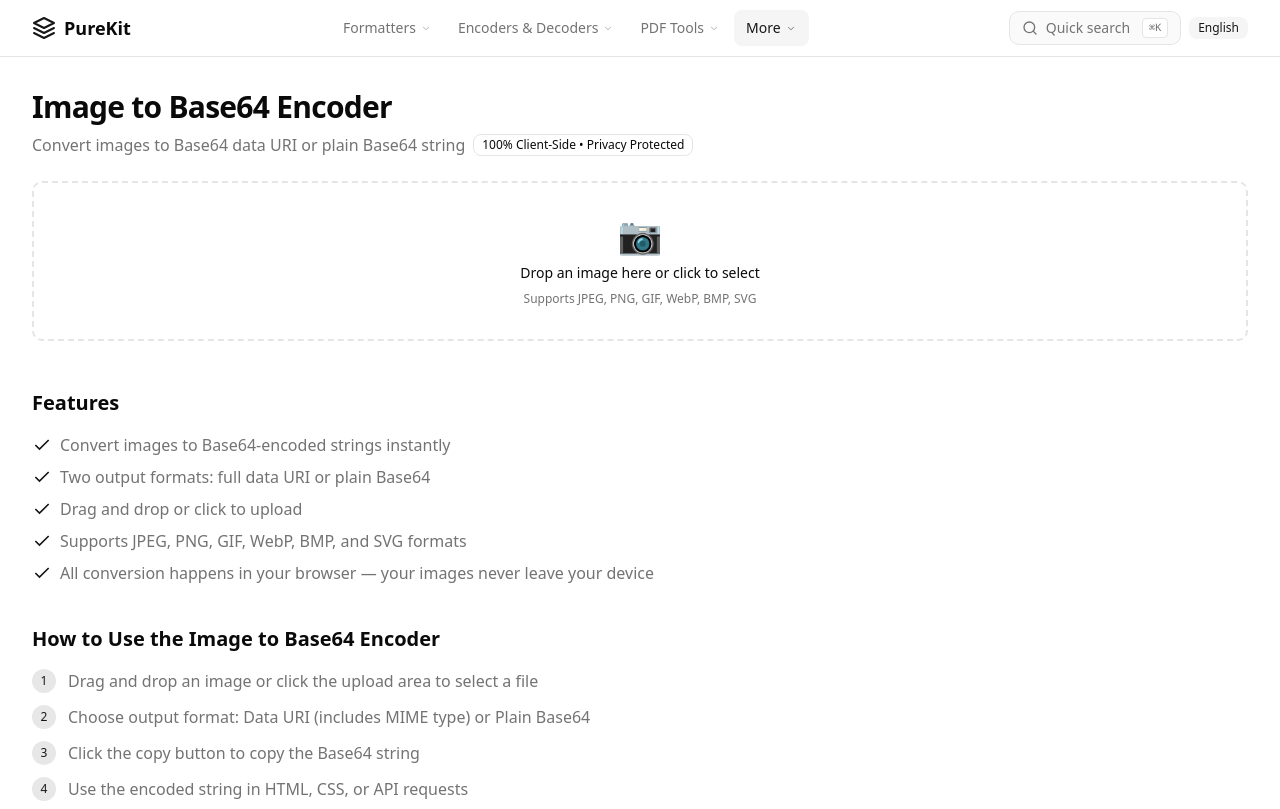
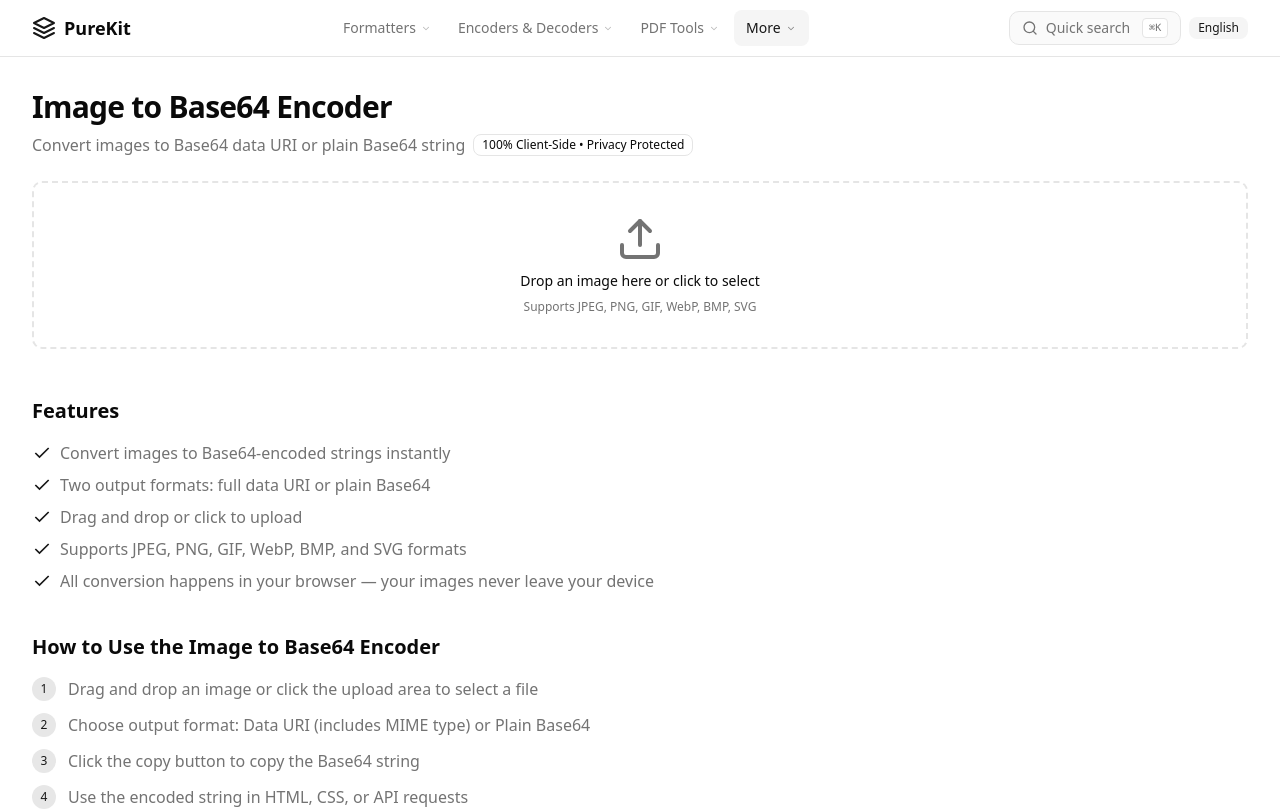
Before and after one commit to WebCareerz/purekit_dev, a Next.js app: page /en/image-to-base64/ in a window 1280 px wide. Shown: the top 809 px of the page. Built offline with nearby package versions, Linux system fonts and the light colour scheme.

Commit message:
fix(batch12): replace emoji icons with Lucide icons
- ImageToBase64: replace 📷 emoji with Upload icon
- SvgToPng: replace 🎨 emoji with FileImage icon
- Follows project code standards (no emoji in UI components)

```diff
--- a/components/tools/ImageToBase64.tsx
+++ b/components/tools/ImageToBase64.tsx
@@ -1,6 +1,7 @@
 "use client";
 
 import { useState, useCallback, useRef } from "react";
+import { Upload } from "lucide-react";
 import { Button } from "@/components/ui/button";
 import { Textarea } from "@/components/ui/textarea";
 import CopyButton from "./CopyButton";
@@ -88,7 +89,7 @@ export default function ImageToBase64({ t }: ImageToBase64Props) {
           className="hidden"
         />
         <div className="space-y-2">
-          <div className="text-4xl">📷</div>
+          <Upload className="w-12 h-12 mx-auto text-muted-foreground" />
           <p className="text-sm font-medium">{toolT.dropzone}</p>
           <p className="text-xs text-muted-foreground">{toolT.supportedFormats}</p>
           {fileName && (
--- a/components/tools/SvgToPng.tsx
+++ b/components/tools/SvgToPng.tsx
@@ -1,6 +1,7 @@
 "use client";
 
 import { useState, useCallback, useRef } from "react";
+import { FileImage } from "lucide-react";
 import { Button } from "@/components/ui/button";
 import { Textarea } from "@/components/ui/textarea";
 import { Label } from "@/components/ui/label";
@@ -121,7 +122,7 @@ export default function SvgToPng({ t }: SvgToPngProps) {
           className="hidden"
         />
         <div className="space-y-2">
-          <div className="text-4xl">🎨</div>
+          <FileImage className="w-12 h-12 mx-auto text-muted-foreground" />
           <p className="text-sm font-medium">{toolT.dropzone}</p>
           <p className="text-xs text-muted-foreground">{toolT.supportedFormats}</p>
         </div>
```
